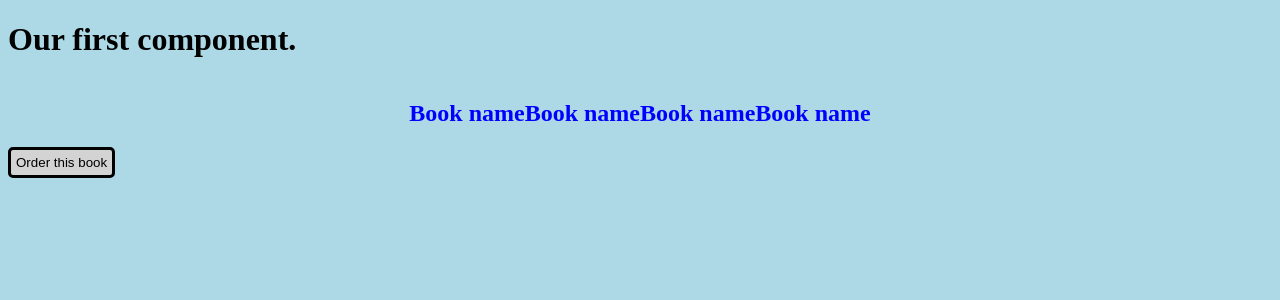
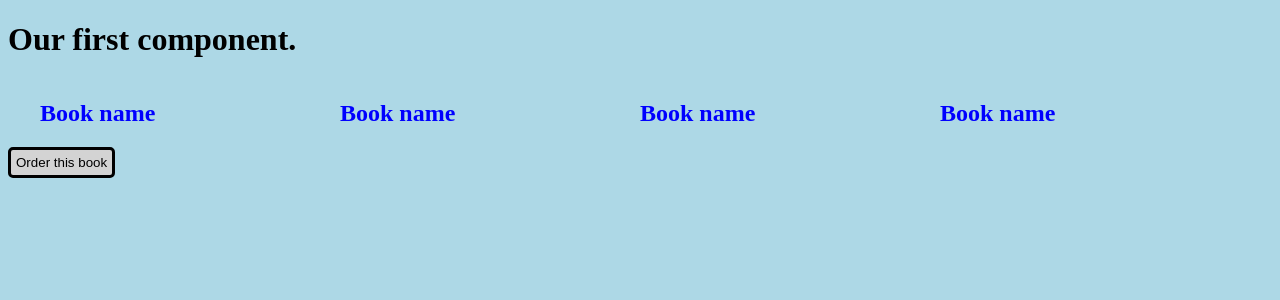
Before and after one commit to kachyna/learning-react, a JavaScript app in the folder learning-app/: page / in a window 1280 px wide. Shown: the top 300 px of the page. Built offline with nearby package versions, Linux system fonts and the light colour scheme.

Commit message:
feat: Make Book component wider

```diff
--- a/learning-app/src/components/Book.css
+++ b/learning-app/src/components/Book.css
@@ -1,4 +1,5 @@
-.book-name {
+.one-book {
     color: blue;
     font-size: 25 px;
+    width: 300px;
 }
--- a/learning-app/src/components/Book.js
+++ b/learning-app/src/components/Book.js
@@ -1,7 +1,7 @@
 import "./Book.css"
 
 const Book = () => {
-    return <h2 className="book-name">Book name</h2>
+    return <h2 className="one-book">Book name</h2>
 }
 
 export default Book
```
